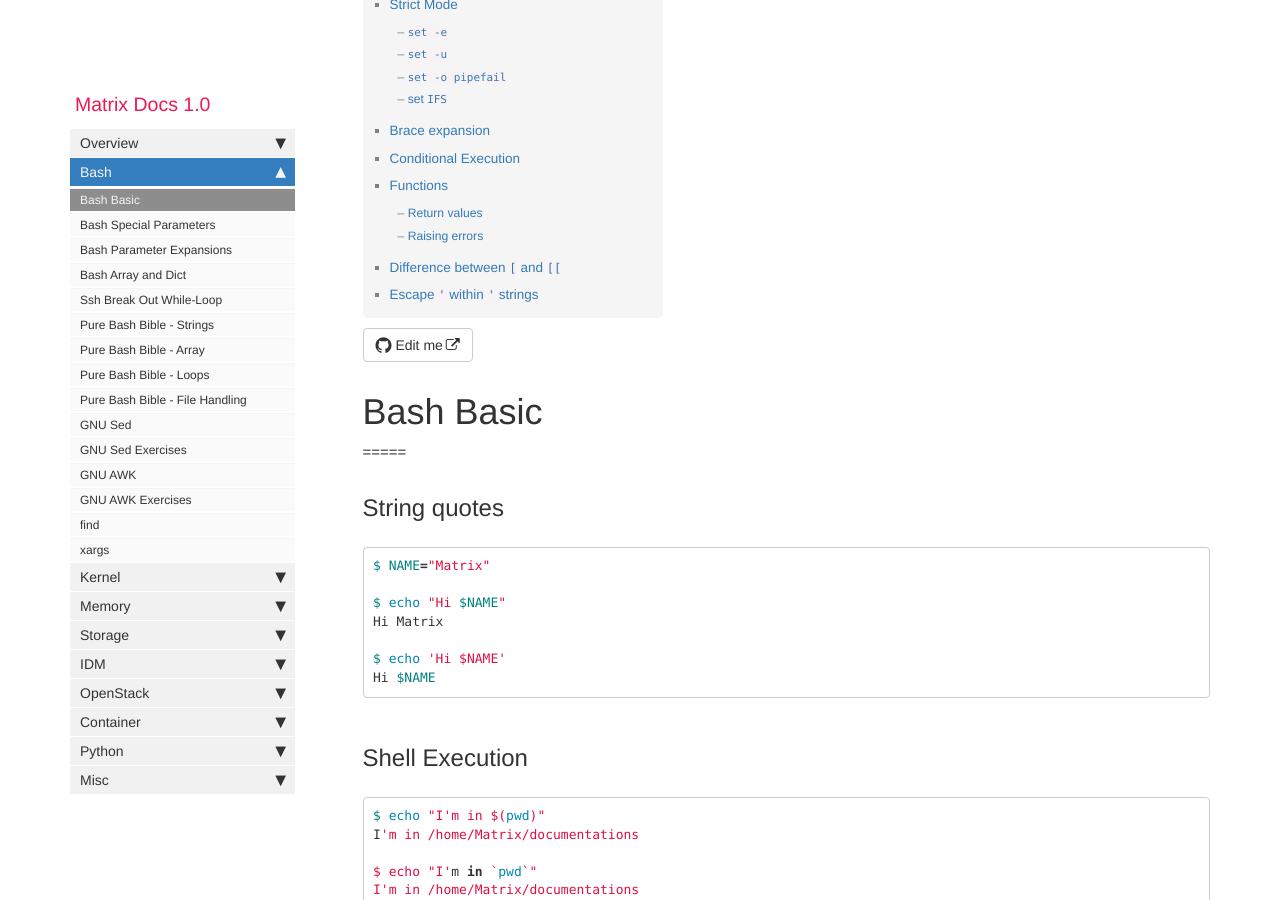
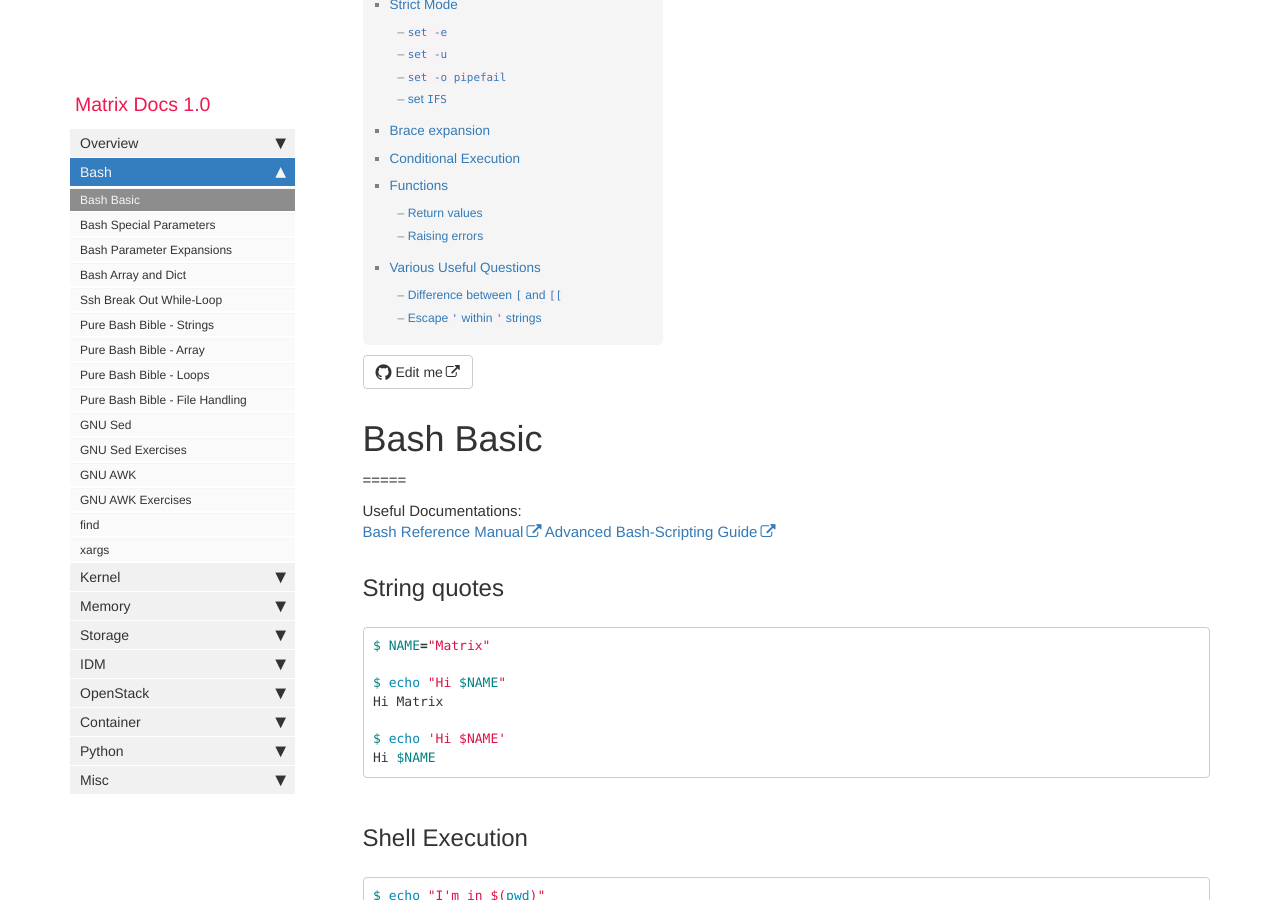
Before and after one commit to matrixzj/documentations, a Jekyll site: the page built from pages/bash/bash_basic.md, in a window 1280 px wide and 900 px high, scrolled down 315 px. Built offline with Jekyll 4.4.1, drawn with Linux system fonts in a browser that asks for light colours; comment, search, counter and statistics services are not loaded; some of the changed text lies outside the part shown.

Commit message:
There are        1 files have been modified at 2023-08-06 12:39:48 . 	-rw-r--r--  1 jzou  staff  7242 Aug  6 12:20 pages/bash/bash_basic.md No files have been added. No files have been deleted. No file type has been changed.

````diff
--- a/pages/bash/bash_basic.md
+++ b/pages/bash/bash_basic.md
@@ -11,6 +11,10 @@
 
 # Bash Basic
 =====
+
+Useful Documentations:
+[Bash Reference Manual](https://www.gnu.org/software/bash/manual/html_node/index.html)
+[Advanced Bash-Scripting Guide](https://tldp.org/LDP/abs/html/index.html)
 
 ## String quotes
 ```bash
@@ -218,7 +222,8 @@
 1
 ```
 
-## Difference between `[` and `[[`
+## Various Useful Questions
+### Difference between `[` and `[[`
 NOTE: `[[` is a bash extension, so if you are writing sh-compatible scripts then you need to stick with `[`. Make sure you have the `#!/bin/bash` shebang line for your script if you use double brackets.
 
 1. empty strings and strings with whitespaces can be intuitively handled
@@ -311,7 +316,7 @@
 
 [What's the difference between `[` and `[[` in Bash](https://stackoverflow.com/questions/3427872/whats-the-difference-between-and-in-bash)
 
-## Escape `'` within `'` strings
+### Escape `'` within `'` strings
 ```bash
 $ echo 'it is a single quote \''
 >
@@ -321,7 +326,7 @@
 $ echo 'it is a single quote '"'"''
 it is a single quote '
 ```
-Explanation of how '"'"' is interpreted as just ':
+Explanation of how `'"'"'` is interpreted as just :
 1. `'` End first quotation which uses single quotes.
 2. `"` Start second quotation, using double-quotes.
 3. `'` Quoted character.
````
